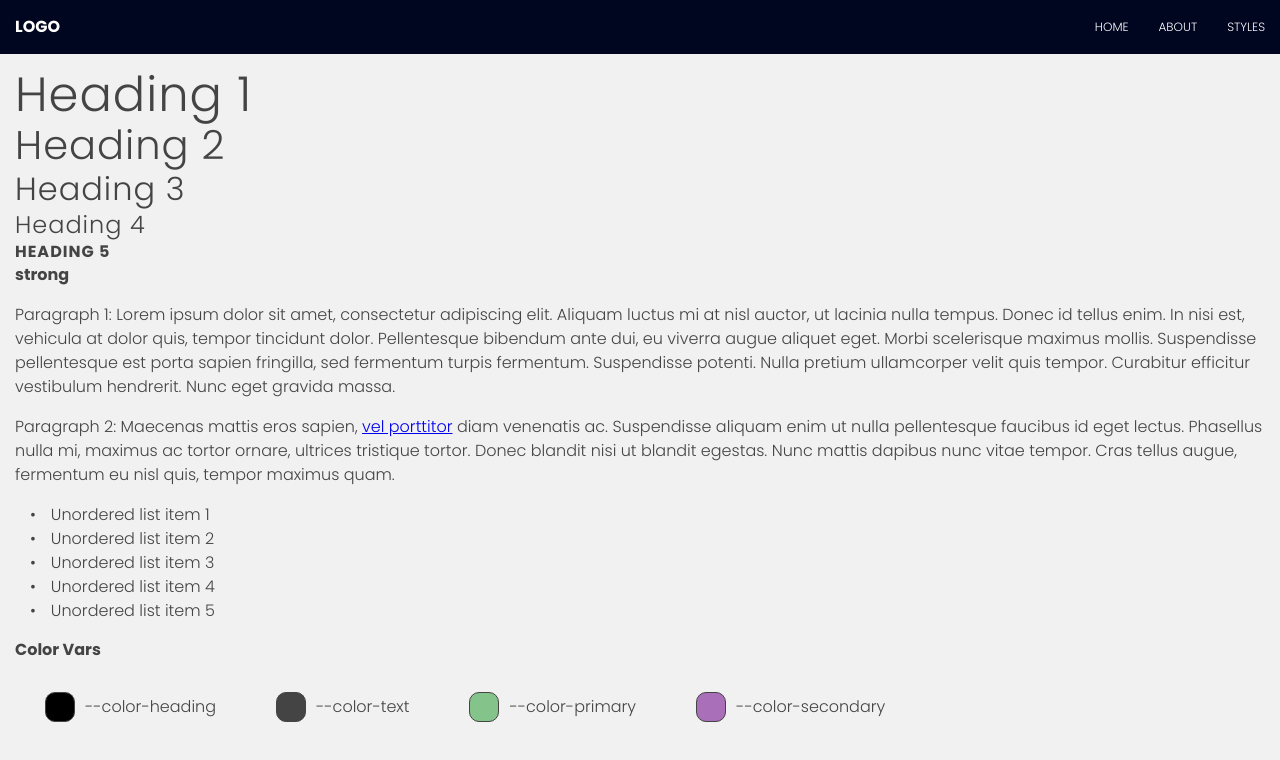
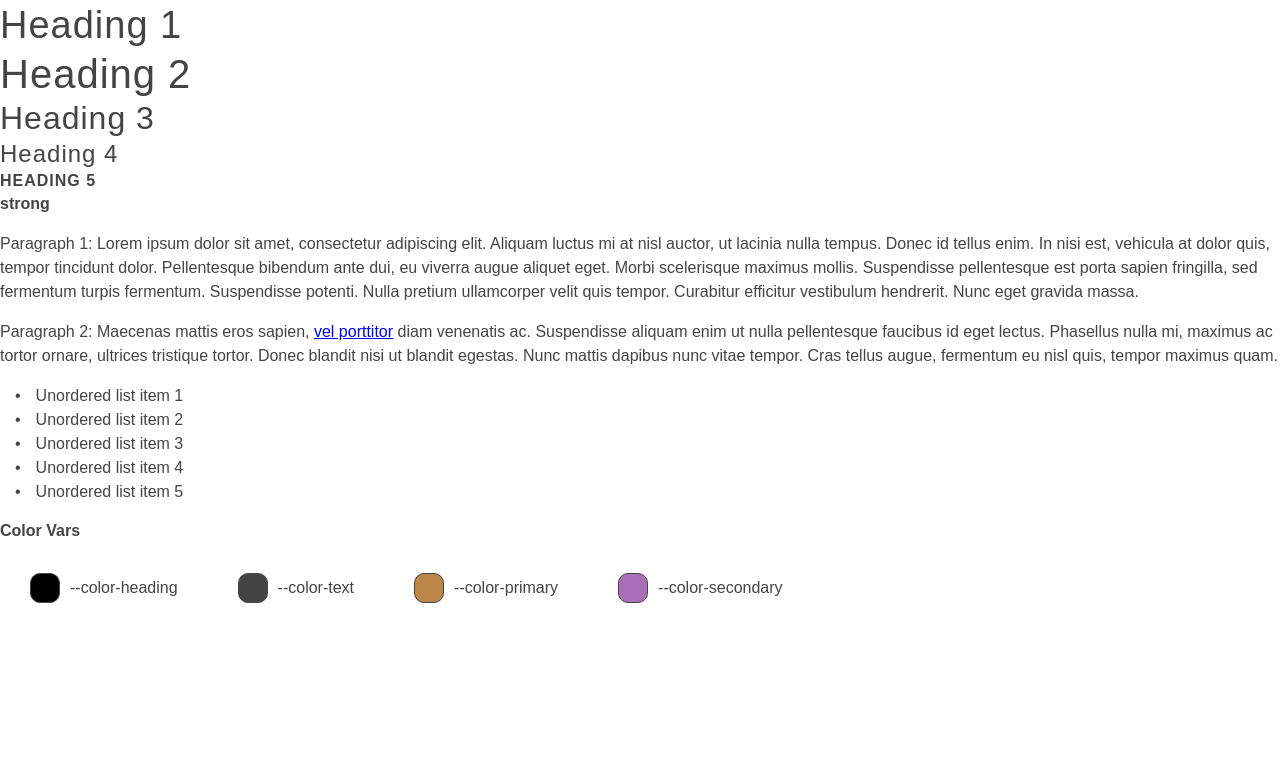
Before and after one commit to almack131216/at-home-tomorrow, a React (Create React App) app: page /styles in a window 1280 px wide. Shown: the top 760 px of the page. Built offline with nearby package versions, Linux system fonts and the light colour scheme.

Commit message:
r1 | +Hero cmp +Font style (basic)

```diff
--- a/src/App.js
+++ b/src/App.js
@@ -1,5 +1,4 @@
 import { BrowserRouter, Routes, Route } from 'react-router-dom';
-import Navbar from './components/Navbar';
 import Home from './pages/Home'
 import About from './pages/About'
 import Styles from './pages/Styles'
@@ -8,7 +7,6 @@ function App() {
   return (
     <div className="App">
       <BrowserRouter>
-      <Navbar/>
         <Routes>
           <Route path='/' element={<Home />} />
           <Route path='/about' element={<About />} />
--- a/src/assets/scss/_base.scss
+++ b/src/assets/scss/_base.scss
@@ -2,18 +2,23 @@
 
 :root {
     /* colors */
-    --color-bg-body: #f1f1f1;
-    --color-navbar: #000520;
-    --color-navbar-text: #fff;
-    --color-primary: #84c389;
+    --color-bg-body: #fff;
+    --color-navbar: #fff;
+    --color-navbar-text: #BA8748;
+    --color-primary: #BA8748;
     --color-secondary: #a96fb8;
+    --color-swatch-1: #C79C84;
+    --color-swatch-2: #DCA564;
+    --color-swatch-3: #83ABAD;
+    --color-swatch-4: #B86D73;
+    --color-swatch-5: #3D5248;
     --color-heading: #000;
     --color-text: #444;
     --color-border: #ccc;
 
     /* fonts  */
-    --font-header: "Roboto", sans-serif;
-    --font-body: "Poppins", sans-serif;
+    --font-header: "Montserrat Bold", sans-serif;
+    --font-body: "Montserrat Regular", sans-serif;
     --text-small: 0.7em;
     --letter-spacing: 1px;
 
@@ -30,14 +35,19 @@
     --dark-shadow: 0 5px 15px rgba(0, 0, 0, 0.2);
 }
 
-html {}
+html {
+    margin:0;
+    padding:0;
+}
 
 body {
     background-color: var(--color-bg-body);
+    margin:0;
+    padding:0;
 }
 
 .page-container {
-    padding: var(--pad1);
+    // padding: 0;
 }
 
 .color-primary {
--- a/src/assets/scss/_mixins.scss
+++ b/src/assets/scss/_mixins.scss
@@ -1,24 +1,16 @@
 // ------ mixins ------
 
-@mixin shared-container() {
-    width: 100%;
-    margin: 2rem auto;
-    background: var(--clr-white);
-    border-radius: var(--radius);
-    padding: 2.5rem 2rem;
-    max-width: var(--fixed-width);
-    gap: 1rem 2rem;
+@mixin text-shadow($type: p) {
+    $offset-x:0;
+    $offset-y:2px;
+    $blur: 2px;
+    $color: rgba(0,0,0,0.28);
+
+    @if($type == h1){
+        $blur: 4px;
+        $color: rgba(0,0,0,0.21);
+    }
+
+    // offset-x | offset-y | blur-radius | color
+    text-shadow: $offset-x $offset-y $blur $color
 }
-
-@mixin shared-block() {
-    padding: 1rem 1.5rem;
-    border: 2px solid var(--color-border);
-    margin-bottom: 1rem;
-    border-radius: var(--border-radius);
-    box-shadow: var(--light-shadow);
-    background-color: white;
-
-    &:hover {
-        box-shadow: var(--dark-shadow);
-    }
-}
--- a/src/assets/scss/_typography.scss
+++ b/src/assets/scss/_typography.scss
@@ -34,8 +34,13 @@ h5 {
 }
 
 h1 {
-  font-size: 4.8rem;
-  line-height: 5.2rem;
+  font-size: 3.8rem;
+  line-height: 5.0rem;
+
+  strong {
+    font-size: 6.6rem;
+    line-height: 5.0rem;
+  }
 }
 
 h2 {
--- /dev/null
+++ b/src/components/Hero/index.jsx
@@ -0,0 +1,16 @@
+import React from "react"
+
+const Hero = ({bgImg, h1Text, h1El, pText}) => {
+  return (
+    <div className='hero hero-image' style={bgImg ? {backgroundImage: `url(${bgImg})`} : null}>
+      <div className='hero__text'>
+        {h1Text ? <h1>{h1Text}</h1> : null}
+        {h1El ? h1El : null}
+        {pText ? <p>{pText}</p> : null}
+        {/* <button>Call to action</button> */}
+      </div>
+    </div>
+  )
+}
+
+export default Hero
--- /dev/null
+++ b/src/components/Hero/index.scss
@@ -0,0 +1,44 @@
+// Hero
+
+/* The hero image */
+.hero {
+    &.hero-image {
+        background-color:#ccc;
+        /* Use "linear-gradient" to add a darken background effect to the image. This will make the text easier to read */
+        // background-image: linear-gradient(rgba(0, 0, 0, 0.5), rgba(0, 0, 0, 0.5));
+        /* Position and center the image to scale nicely on all screens */
+        background-position: center;
+        background-repeat: no-repeat;
+        background-size: cover;
+        position: relative;
+    }
+
+    /* Set a specific height */
+    height: 455px;
+
+
+    /* Place text in the middle of the image */
+    .hero__text {
+        text-align: center;
+        position: absolute;
+        top: 50%;
+        left: 50%;
+        transform: translate(-50%, -50%);
+        color: white;
+        width:60%;
+
+        h1 {
+            @include text-shadow(h1);
+            text-transform:uppercase;
+
+            strong {
+                display:block;
+            }
+        }
+
+        p {
+            @include text-shadow(p);
+            font-size:2.1rem;
+        }
+    }
+}
--- a/src/index.scss
+++ b/src/index.scss
@@ -1,5 +1,9 @@
 /* index.scss */
+/* NORMALIZE / RESET base */
 @import "./assets/css/normalize.css";
+
+/* FONTS */
+@import url('https://fonts.googleapis.com/css2?family=Montserrat:wght@400;700&display=swap');
 
 /* BASE / ROOT */
 @import "./assets/scss/base";
@@ -9,6 +13,7 @@
 /* COMPONENTS */
 @import "./components/Navbar/";
 @import "./components/Loading/";
+@import "./components/Hero/";
 
 /* PAGES */
 @import "./pages/Home";
--- a/src/pages/Home/index.jsx
+++ b/src/pages/Home/index.jsx
@@ -1,12 +1,14 @@
 import { useState, useEffect } from "react"
 // Components
-// import Grid from "../../components/Grid"
+import Hero from "../../components/Hero"
 import Loading from "../../components/Loading"
+import HeroBg from "../../assets/images/shutterstock_1654319035.jpg"
 
 // Hook
 
 const HomePage = () => {
-  const [loading, setLoading] = useState(true);
+  const [loading, setLoading] = useState(false);
+  const h1El = <h1>At Home <strong>Tomorrow</strong></h1>
 
   useEffect(() => {
     document.title = "Home"
@@ -15,9 +17,8 @@ const HomePage = () => {
   return (
     <>
       <div className='page-container'>
-
+        <Hero bgImg={HeroBg} h1El={h1El} pText={"Find out how today’s emerging interior trends are set to shape the luxury homes of tomorrow."} />
         {loading && <Loading />}
-
       </div>
     </>
   )
```
Also changed, not shown: src/assets/images/shutterstock_1654319035.jpg (added).
